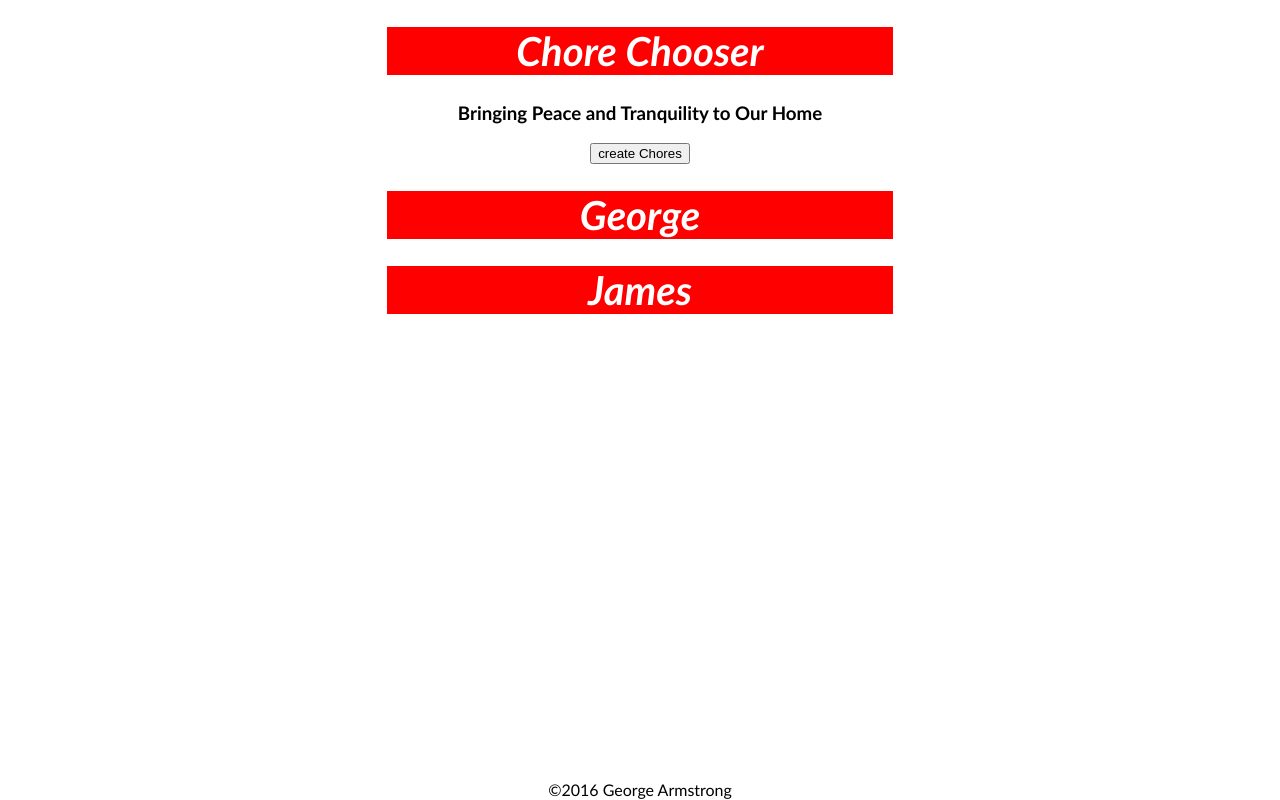
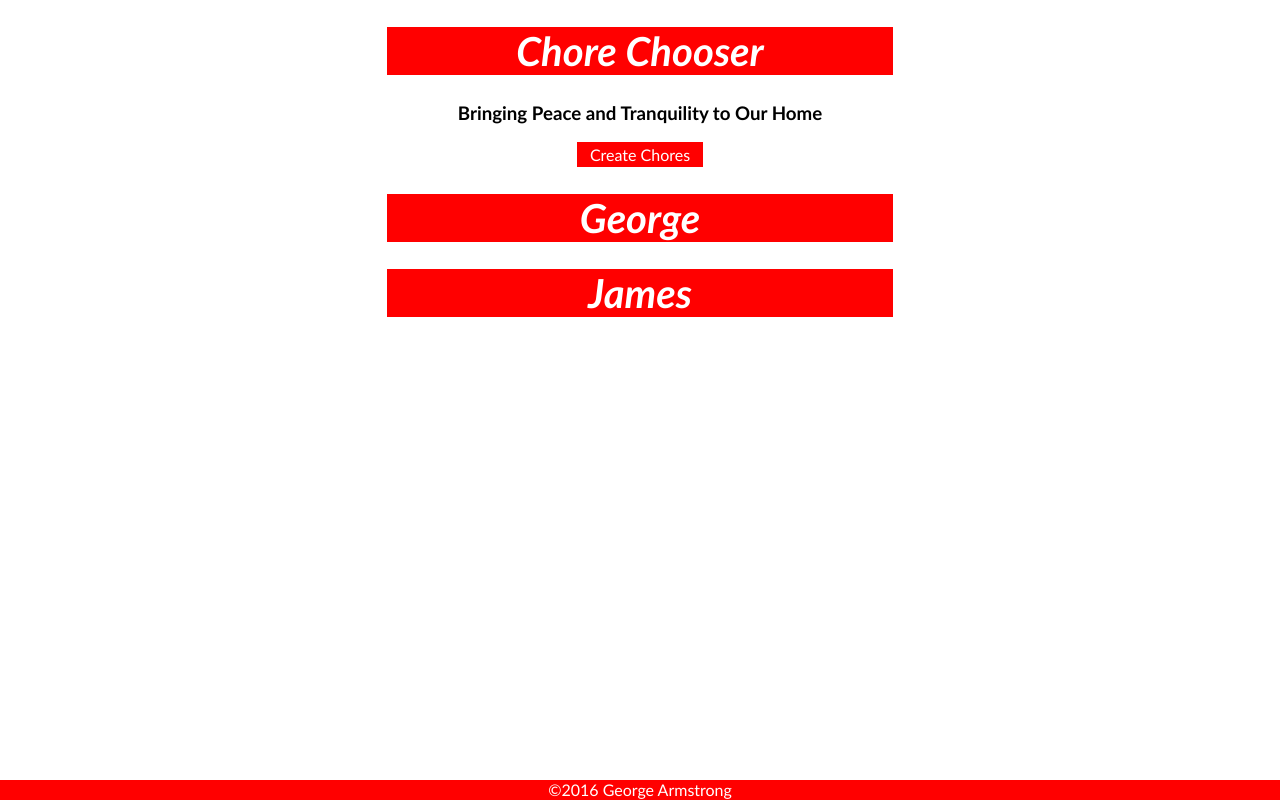
Before and after one commit to george-of-croton/choreChooser, a plain HTML site: page index.html in a window 1280 px wide. Drawn offline with Linux system fonts and the light colour scheme.

Commit message:
fix styles

```diff
--- a/index.html
+++ b/index.html
@@ -9,7 +9,7 @@
  <h1>Chore Chooser</h1>
 </div>
  <h3> Bringing Peace and Tranquility to Our Home</h3>
- <button onclick="decideChores(chores)">create Chores</button>
+ <div class="button" onclick="decideChores(chores)">Create Chores</div>
  <span id="georgeList">
  	<div class="header">
  		<h1>George</h1>
--- a/styless.css
+++ b/styless.css
@@ -2,6 +2,26 @@ body {
 	text-align: center;
 	font-family: Futura, "Trebuchet MS", Arial, sans-serif;
 
+}
+
+.button {
+	background-color: red;
+	color: white;
+	padding: 3px;
+	margin-right: 45%;
+	margin-left: 45%;
+}
+
+.button:hover {
+	color: grey;
+	padding: 6px;
+	margin-right: 43%;
+	margin-left: 43%;
+}
+
+.button:active {
+	background-color: black;
+	color: red;
 }
 
 .header {
@@ -14,6 +34,8 @@ body {
 }
 
 #footer {
+	background-color: red;
+	color: white;
 	width:100%;
 	height:20px;
 	position:absolute;
```
